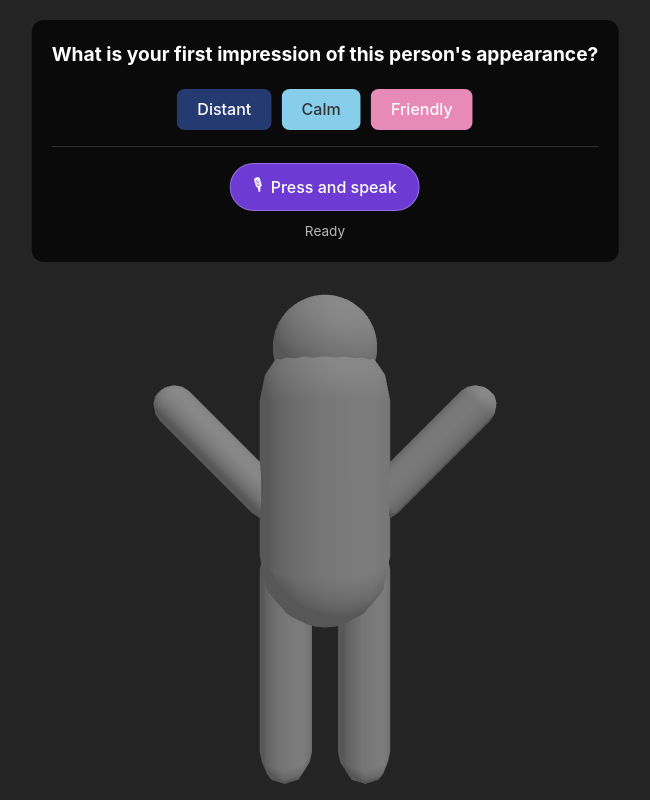
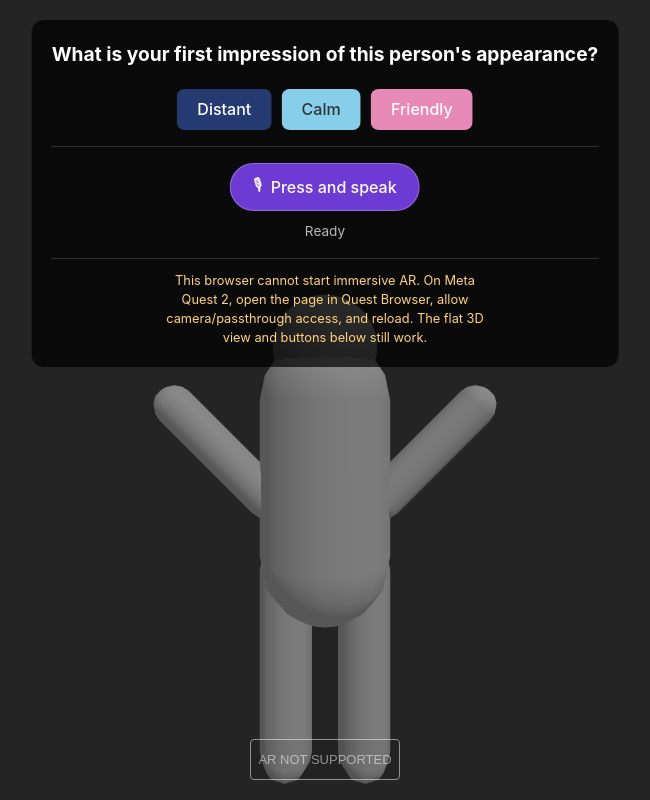
Before and after one commit to fhuongg/Who-are-you-, a website built with Vite: page my-project/index.html in a window 1280 px wide. Shown: the whole page, without its empty margins (315-965 px from the left). Built offline with nearby package versions, Linux system fonts and the light colour scheme; animation ran at ten frames a second; what sentiment would draw is missing.

Commit message:
Add WebXR immersive AR passthrough mode
- Enable immersive-ar via Three.js ARButton and reuse the UI as a dom-overlay

- Render with a transparent background so Meta Quest passthrough stays visible

- Place the existing persona ~0.9 m in front of the user on session start

- Show a helpful fallback message when immersive-ar is unavailable

Co-authored-by: Copilot <223556219+Copilot@users.noreply.github.com>

```diff
--- a/my-project/src/main.ts
+++ b/my-project/src/main.ts
@@ -1,27 +1,41 @@
 import * as THREE from 'three';
+import { ARButton } from 'three/addons/webxr/ARButton.js';
 import './style.css';
 import { PersonaModel } from './persona';
 import { PatchGenerator, type ResponseCategory } from './interaction';
 import { VoiceController, isSpeechRecognitionSupported, type VoiceStatus } from './voice';
+
+// ARButton requests the 'local' reference space, whose origin sits at the viewer's head when
+// the session starts. The floor is therefore derived from a typical eye height.
+const AR_EYE_HEIGHT = 1.4;
+const AR_MODEL_DISTANCE = 0.9; // meters in front of the user
+const AR_MODEL_SCALE = 0.6;
 
 class App {
   private scene!: THREE.Scene;
   private camera!: THREE.PerspectiveCamera;
   private renderer!: THREE.WebGLRenderer;
   private persona!: PersonaModel;
+  private uiOverlay!: HTMLDivElement;
+  private arExitButton!: HTMLButtonElement;
+  private pendingARPlacement = false;
 
   constructor() {
     const appElement = document.getElementById('app');
     if (!appElement) return;
 
     this.scene = new THREE.Scene();
-    this.scene.background = new THREE.Color(0x242424);
+    // Transparent scene so the real-world passthrough stays visible in AR.
+    // In flat mode the dark background comes from the page CSS instead.
+    this.scene.background = null;
 
     this.camera = new THREE.PerspectiveCamera(75, window.innerWidth / window.innerHeight, 0.1, 1000);
     this.camera.position.set(0, 1.4, 2);
 
-    this.renderer = new THREE.WebGLRenderer({ antialias: true });
+    this.renderer = new THREE.WebGLRenderer({ antialias: true, alpha: true });
+    this.renderer.setClearColor(0x000000, 0);
     this.renderer.setSize(window.innerWidth, window.innerHeight);
+    this.renderer.xr.enabled = true;
     appElement.appendChild(this.renderer.domElement);
 
     // Lights
@@ -35,6 +49,7 @@ class App {
     this.scene.add(this.persona.mesh);
 
     this.initUI();
+    this.initAR();
     this.animate();
 
     window.addEventListener('resize', () => this.onWindowResize());
@@ -57,14 +72,80 @@ class App {
         <div id="voice-status" class="voice-status" data-state="ready" role="status" aria-live="polite">Ready</div>
         <div id="voice-transcript" class="voice-transcript" hidden></div>
       </div>
+      <div class="ar-container">
+        <button id="btn-exit-ar" type="button" hidden>Exit AR</button>
+        <div id="ar-status" class="ar-status" data-state="ready" role="status" aria-live="polite"></div>
+      </div>
     `;
     document.body.appendChild(overlay);
+    this.uiOverlay = overlay;
+    this.arExitButton = document.getElementById('btn-exit-ar') as HTMLButtonElement;
 
     document.getElementById('btn-negative')!.addEventListener('click', () => this.addPatch('Negative'));
     document.getElementById('btn-neutral')!.addEventListener('click', () => this.addPatch('Neutral'));
     document.getElementById('btn-positive')!.addEventListener('click', () => this.addPatch('Positive'));
 
     this.initVoice();
+  }
+
+  private initAR() {
+    const arButton = ARButton.createButton(this.renderer, {
+      optionalFeatures: ['local-floor', 'dom-overlay'],
+      // Reuse the existing UI as the AR dom-overlay so it stays usable in the session.
+      domOverlay: { root: this.uiOverlay },
+    });
+    document.body.appendChild(arButton);
+
+    this.arExitButton.addEventListener('click', () => {
+      void this.renderer.xr.getSession()?.end();
+    });
+
+    this.renderer.xr.addEventListener('sessionstart', () => {
+      // The viewer pose is only valid on the first XR frame, so placement is deferred.
+      this.pendingARPlacement = true;
+      this.arExitButton.hidden = false;
+    });
+
+    this.renderer.xr.addEventListener('sessionend', () => {
+      this.pendingARPlacement = false;
+      this.arExitButton.hidden = true;
+      this.resetPersonaPlacement();
+      // ARButton hides the dom-overlay root when a session ends; restore the normal UI.
+      this.uiOverlay.style.display = '';
+    });
+
+    void this.reportARSupport();
+  }
+
+  private async reportARSupport() {
+    const status = document.getElementById('ar-status') as HTMLDivElement;
+    const showFallback = (message: string) => {
+      status.textContent = message;
+      status.dataset.state = 'error';
+    };
+
+    if (!navigator.xr) {
+      showFallback(
+        'Immersive AR is not available: this browser has no WebXR support. Open the page in Meta Quest Browser (over HTTPS) on a Quest 2/3. The flat 3D view and buttons below still work.',
+      );
+      return;
+    }
+
+    try {
+      const supported = await navigator.xr.isSessionSupported('immersive-ar');
+      if (!supported) {
+        showFallback(
+          'This browser cannot start immersive AR. On Meta Quest 2, open the page in Quest Browser, allow camera/passthrough access, and reload. The flat 3D view and buttons below still work.',
+        );
+        return;
+      }
+      status.textContent = 'AR ready — press START AR.';
+      status.dataset.state = 'ready';
+    } catch {
+      showFallback(
+        'WebXR AR support could not be checked. On Meta Quest 2, serve the page over HTTPS and open it in Quest Browser. The flat 3D view and buttons below still work.',
+      );
+    }
   }
 
   private initVoice() {
@@ -120,7 +201,45 @@ class App {
     // Random rotation for 'bandage' look
     patch.rotation.z = (Math.random() - 0.5) * Math.PI / 2;
 
-    this.scene.add(patch);
+    // Attach to the persona so patches follow it when it is placed in front of the user in AR.
+    this.persona.mesh.add(patch);
+  }
+
+  private placePersonaInFrontOfUser(frame?: XRFrame) {
+    const headPosition = new THREE.Vector3();
+    const forward = new THREE.Vector3(0, 0, -1);
+
+    const referenceSpace = this.renderer.xr.getReferenceSpace();
+    const viewerPose = frame && referenceSpace ? frame.getViewerPose(referenceSpace) : null;
+
+    if (viewerPose) {
+      const { position, orientation } = viewerPose.transform;
+      headPosition.set(position.x, position.y, position.z);
+      forward.applyQuaternion(
+        new THREE.Quaternion(orientation.x, orientation.y, orientation.z, orientation.w),
+      );
+    }
+
+    forward.y = 0;
+    if (forward.lengthSq() < 1e-6) forward.set(0, 0, -1);
+    forward.normalize();
+
+    const target = headPosition.clone().addScaledVector(forward, AR_MODEL_DISTANCE);
+
+    this.persona.mesh.position.set(target.x, headPosition.y - AR_EYE_HEIGHT, target.z);
+    this.persona.mesh.scale.setScalar(AR_MODEL_SCALE);
+    // Face the user so the head and its patches are visible.
+    this.persona.mesh.rotation.set(
+      0,
+      Math.atan2(headPosition.x - target.x, headPosition.z - target.z),
+      0,
+    );
+  }
+
+  private resetPersonaPlacement() {
+    this.persona.mesh.position.set(0, 0, 0);
+    this.persona.mesh.rotation.set(0, 0, 0);
+    this.persona.mesh.scale.setScalar(1);
   }
 
   private onWindowResize() {
@@ -130,8 +249,14 @@ class App {
   }
 
   private animate() {
-    requestAnimationFrame(() => this.animate());
-    this.renderer.render(this.scene, this.camera);
+    // setAnimationLoop is required for WebXR; requestAnimationFrame is paused while presenting.
+    this.renderer.setAnimationLoop((_time, frame) => {
+      if (this.pendingARPlacement) {
+        this.pendingARPlacement = false;
+        this.placePersonaInFrontOfUser(frame);
+      }
+      this.renderer.render(this.scene, this.camera);
+    });
   }
 }
 
--- a/my-project/src/style.css
+++ b/my-project/src/style.css
@@ -131,3 +131,33 @@ button:active {
   color: rgba(255, 255, 255, 0.85);
   overflow-wrap: anywhere;
 }
+
+.ar-container {
+  margin-top: 16px;
+  padding-top: 12px;
+  border-top: 1px solid rgba(255, 255, 255, 0.15);
+  display: flex;
+  flex-direction: column;
+  align-items: center;
+  gap: 8px;
+}
+
+#btn-exit-ar {
+  background-color: #b0335f;
+  border-radius: 999px;
+  padding: 0.5em 1.2em;
+}
+
+#btn-exit-ar[hidden] {
+  display: none;
+}
+
+.ar-status {
+  max-width: 320px;
+  font-size: 0.8rem;
+  color: rgba(255, 255, 255, 0.7);
+}
+
+.ar-status[data-state='error'] {
+  color: #ffd27d;
+}
```
Also changed, not shown: README.md.
